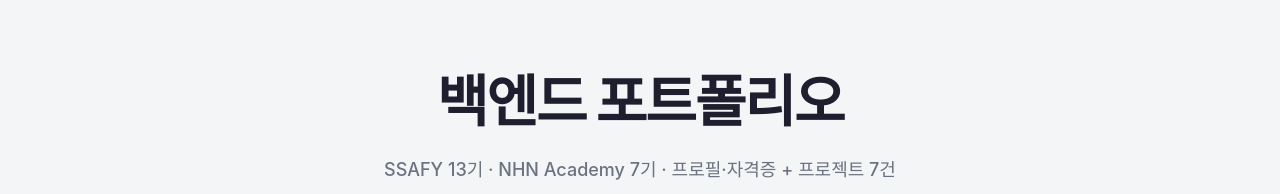
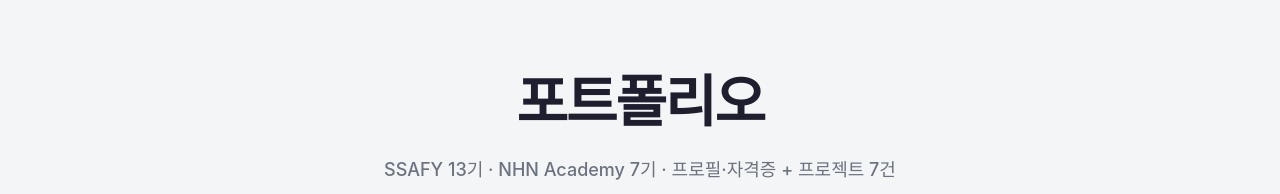
Before and after one commit to Ori-Gui/portfolio, a plain HTML site: page index.html in a window 1280 px wide. Shown: the top 194 px of the page. Drawn offline with Linux system fonts and the light colour scheme; a web font is replaced by a local one.

Commit message:
docs: index.html 제목을 '포트폴리오'로 수정
title 태그와 최상단 h1의 '백엔드 포트폴리오'를 '포트폴리오'로 변경

```diff
--- a/index.html
+++ b/index.html
@@ -3,7 +3,7 @@
 <head>
 <meta charset="UTF-8">
 <meta name="viewport" content="width=device-width, initial-scale=1.0">
-<title>백엔드 포트폴리오</title>
+<title>포트폴리오</title>
 <style>
   @import url('https://cdn.jsdelivr.net/gh/orioncactus/pretendard/dist/web/static/pretendard.css');
 
@@ -326,7 +326,7 @@
 <div class="container">
 
   <header class="header">
-    <h1>백엔드 포트폴리오</h1>
+    <h1>포트폴리오</h1>
     <p class="subtitle">SSAFY 13기 · NHN Academy 7기 · 프로필·자격증 + 프로젝트 7건</p>
     <div class="links">
       <a class="icon-btn" href="https://github.com/Ori-Gui" target="_blank" title="GitHub" aria-label="GitHub">
```
